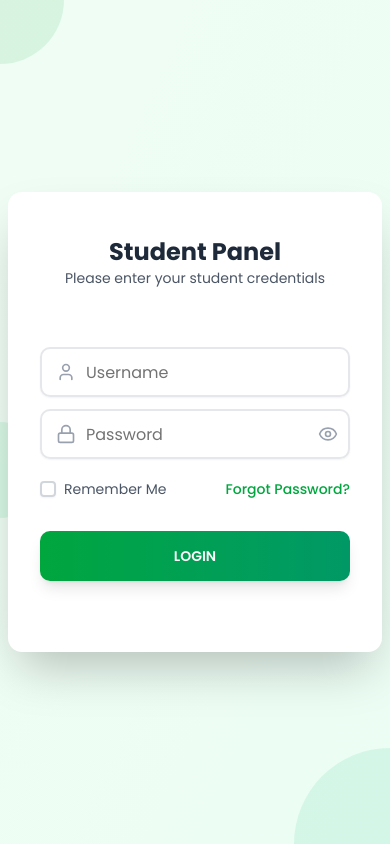
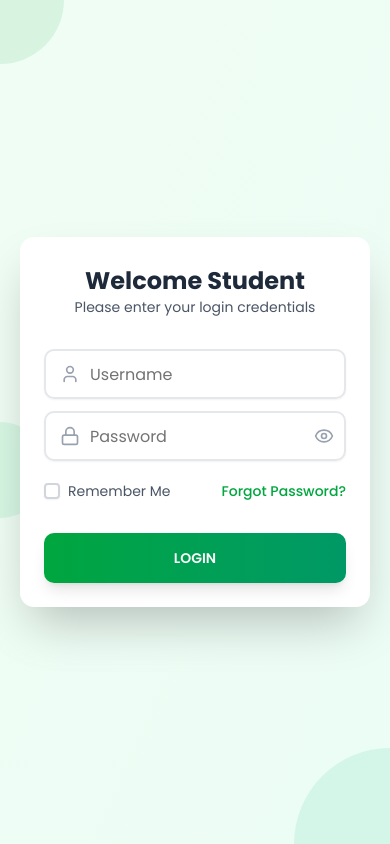
Before and after one commit to K4izuo/norsu-calendar-system, a Next.js app: page /auth/student/login in a window 390 px wide. Built offline with nearby package versions, Linux system fonts and the light colour scheme.

Commit message:
edit mobile mode

```diff
--- a/src/app/auth/student/login/page.tsx
+++ b/src/app/auth/student/login/page.tsx
@@ -118,7 +118,7 @@ export default function StudentLoginPage() {
   }
 
   return (
-    <div className="min-h-screen bg-gradient-to-br from-green-50 to-emerald-50 font-['Poppins'] flex items-center justify-center p-2 sm:p-4 lg:p-6 relative overflow-hidden">
+    <div className="h-screen w-screen bg-gradient-to-br from-green-50 to-emerald-50 font-['Poppins'] flex items-center justify-center p-2 sm:p-4 lg:p-6 relative overflow-hidden">
       {/* Background decorative elements */}
       <div className="absolute top-0 left-0 w-32 h-32 bg-green-600 rounded-full opacity-10 -translate-x-16 -translate-y-16"></div>
       <div className="absolute bottom-0 right-0 w-48 h-48 bg-emerald-500 rounded-full opacity-10 translate-x-24 translate-y-24"></div>
@@ -127,9 +127,9 @@ export default function StudentLoginPage() {
       <motion.div
         initial={{ opacity: 0, y: 20 }}
         animate={{ opacity: 1, y: 0 }}
-        className="bg-white rounded-xl sm:rounded-2xl shadow-2xl overflow-hidden w-full max-w-lg sm:max-w-xl md:max-w-3xl lg:max-w-[1000px] grid grid-cols-1 md:grid-cols-2 lg:grid-cols-2 relative min-h-[460px]"
+        className="bg-white rounded-xl sm:rounded-2xl shadow-2xl overflow-hidden w-full max-w-[350px] sm:max-w-xl md:max-w-3xl lg:max-w-[1000px] grid grid-cols-1 md:grid-cols-2 relative p-2 sm:p-0"
       >
-        {/* Left Side - BikeRider Branding - Hidden on mobile */}
+        {/* Left Side - Hidden on mobile */}
         <div className="hidden md:flex bg-gradient-to-br from-green-600 to-emerald-700 p-4 sm:p-6 lg:p-8 text-white flex-col items-center justify-center relative min-h-[400px]">
           {/* Decorative circles */}
           <div className="absolute top-2 right-2 sm:top-4 sm:right-4 w-8 h-8 sm:w-12 sm:h-12 lg:w-16 lg:h-16 bg-white/10 rounded-full"></div>
@@ -173,17 +173,14 @@ export default function StudentLoginPage() {
         </div>
 
         {/* Right Side - Login Form */}
-        <div className="p-8 w-full flex flex-col h-full">
-          {/* Heading at the top, closer to the top */}
-          <div className="mt-3 text-center">
-            <h1 className="text-2xl font-bold text-gray-800">Student Panel</h1>
-            <p className="text-gray-600 text-sm">Please enter your student credentials</p>
+        <div className="p-4 sm:p-8 w-full flex flex-col justify-center">
+          {/* Heading at the top */}
+          <div className="mt-1 mb-3 text-center">
+            <h1 className="text-2xl font-bold text-gray-800">Welcome Student</h1>
+            <p className="text-gray-600 text-sm">Please enter your login credentials</p>
           </div>
-
-          {/* Form centered vertically */}
-          <div className="flex-1 flex flex-col justify-center">
-            <form onSubmit={handleLogin} className="space-y-8 max-w-md mx-auto w-full">
-              <div className="w-full sm:w-[98%] md:w-[94%] space-y-3 mx-auto mt-5">
+          <form onSubmit={handleLogin} className="space-y-8 max-w-md mx-auto w-full mt-5">
+            <div className="w-full sm:w-[98%] md:w-[94%] space-y-3 mx-auto">
               {/* Username Field */}
               <div className="space-y-2">
                 <div className="relative">
@@ -268,7 +265,6 @@ export default function StudentLoginPage() {
             </div>
           </form>
         </div>
-        </div>
       </motion.div>
     </div>
   )
--- a/src/app/page.tsx
+++ b/src/app/page.tsx
@@ -100,7 +100,7 @@ export default function Home() {
         <div className="flex items-center space-x-1 flex-shrink-0 mt-2 sm:mt-0 w-full sm:w-auto justify-center sm:justify-end">
           {/* <Link href="/auth/student/studentLogin"> */}
             <Button
-              variant="link"
+              variant="ghost"
               className="cursor-pointer text-xs sm:text-sm md:text-base px-2"
               type="button"
               onClick={() => (window.location.href = "/auth/student/login")}
@@ -108,7 +108,7 @@ export default function Home() {
               LOGIN
             </Button>
           {/* </Link> */}
-          <span className="text-gray-300 text-lg select-none hidden xs:inline">|</span>
+          <span className="text-gray-500 text-lg select-none hidden xs:inline">|</span>
           <Button variant="ghost" className="cursor-pointer text-xs sm:text-sm md:text-base px-2">REGISTER</Button>
         </div>
       </div>
```
Lines whose indentation alone changed are shown as unchanged.
